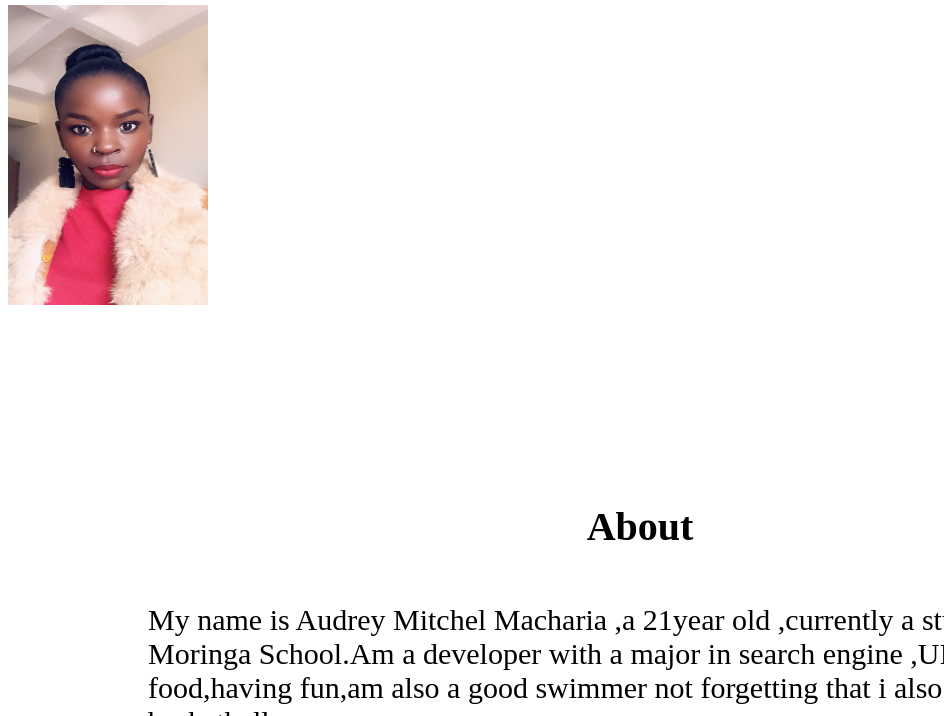
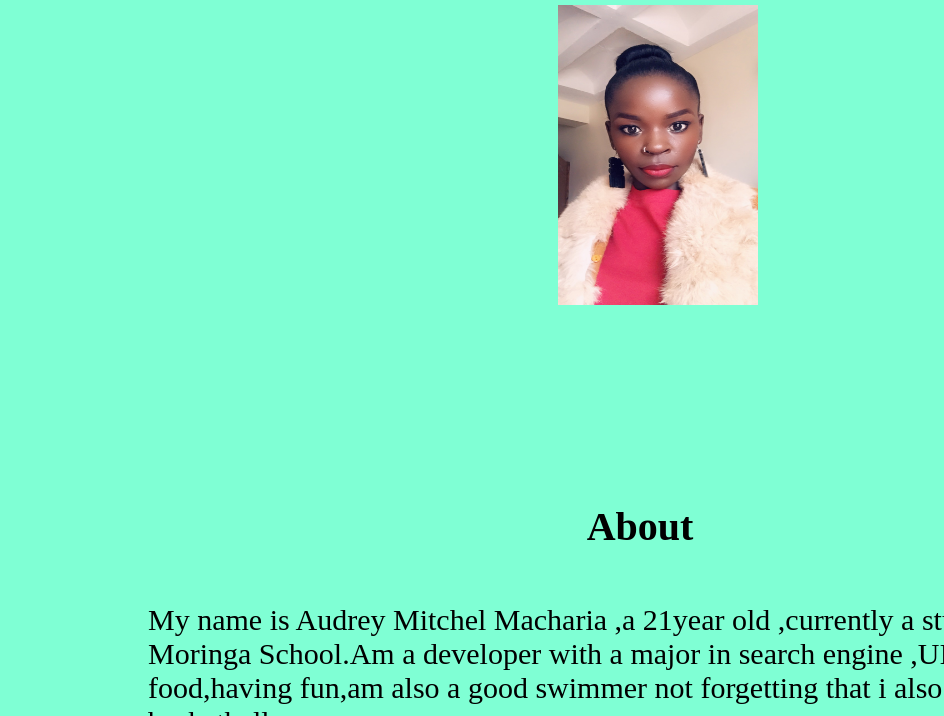
Before and after one commit to AudreyCherrie/Portfolio, a plain HTML site: page index.html in a window 1280 px wide. Shown: the part 384-1100 px from the top of the page, without its empty margins (0-944 px from the left). Drawn offline with Linux system fonts and the light colour scheme.

Commit message:
change the background color.

```diff
--- a/index.html
+++ b/index.html
@@ -25,7 +25,7 @@
                 <h3>Portfolio</h3>
                 <h1>AUDREY MACHARIA</h1>
                 <h2>Freelance Software developer</h2>
-               <img src="./images/IMG_1951.JPG" width="200" height="300">
+               <img id="profile-pic" src="./images/IMG_1951.JPG" width="200" height="300">
 
             </div>
 
--- a/styles.css
+++ b/styles.css
@@ -5,8 +5,9 @@ ul li{
     margin:40px;
     text-align: center;
 }
-img{
-    margin:left;
+#profile-pic{
+    position: relative;
+    left: 550px;
 }
 
 li{
@@ -57,12 +58,9 @@ h3{
 }
 
 
-/* body{
-    background-image: url("b21dd0c7-abb4-448a-bfc0-0ed0a7eb01dc.jpg");
-    background-repeat: no-repeat;
-    background-size: cover;
-
-} */
+body{
+    background-color: aquamarine;
+}
 
 .all > h1, .all> h2, .all> h3{
     text-align:center;
```
